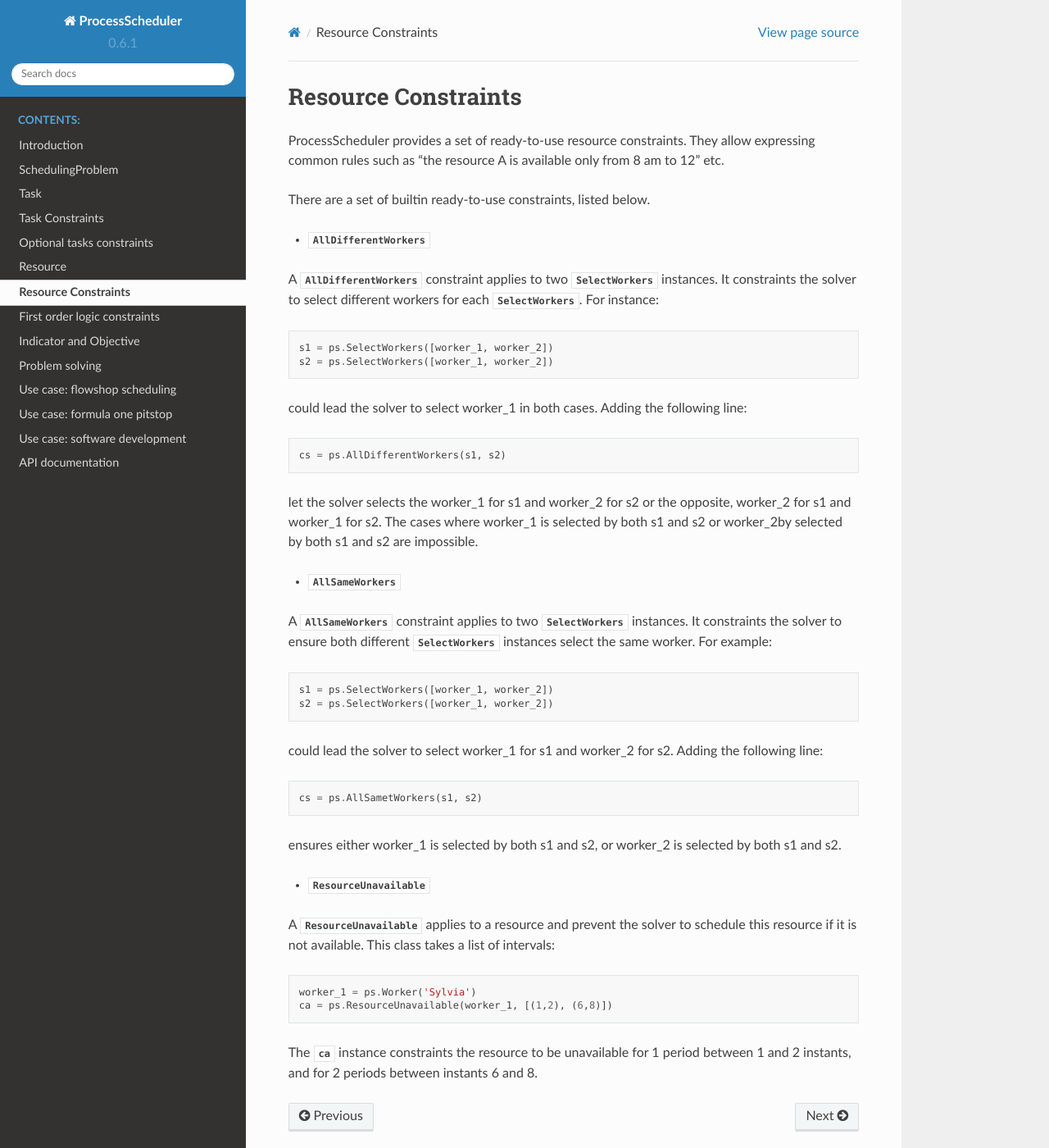
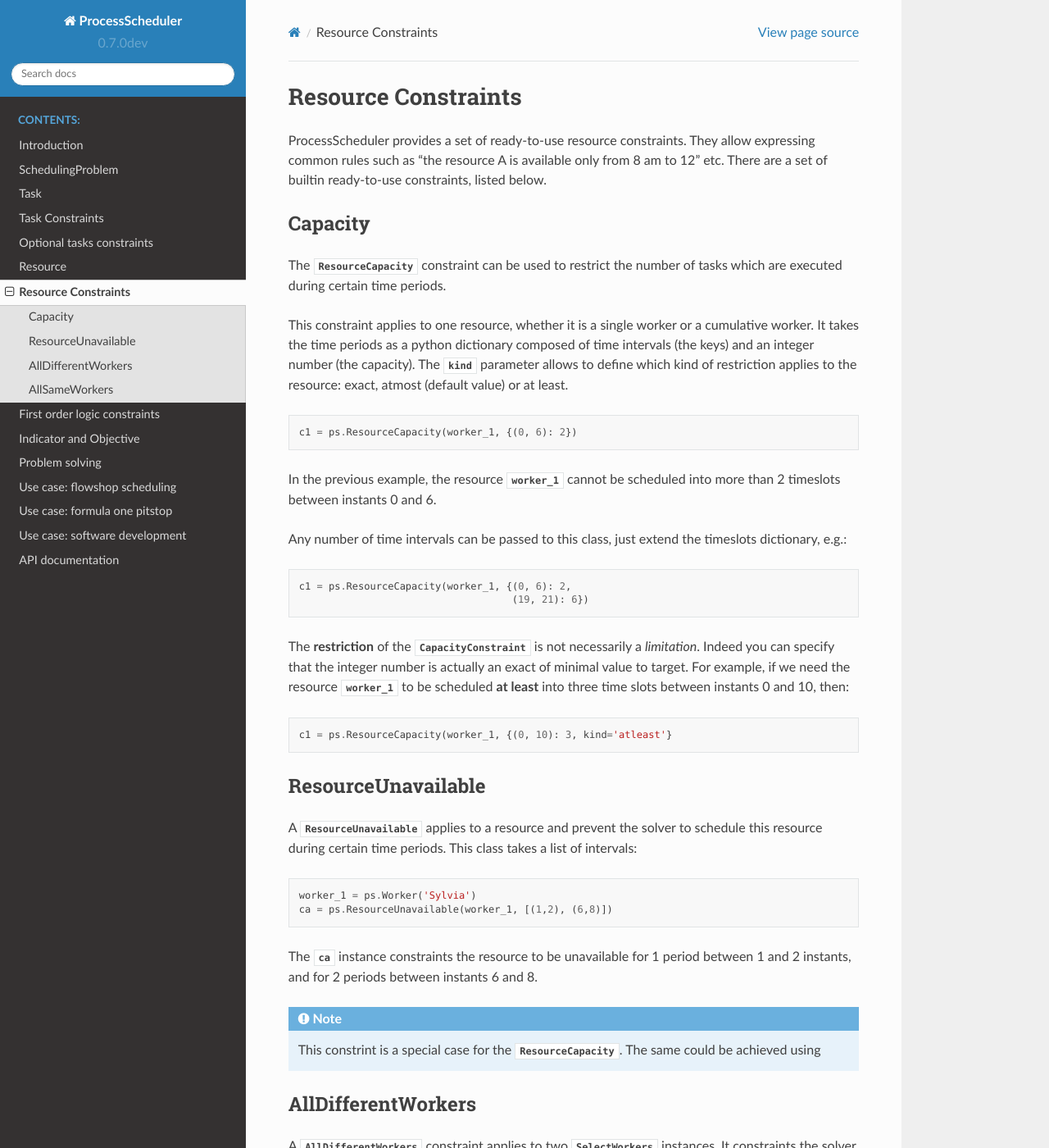
Before and after one commit to tpaviot/ProcessScheduler, a Sphinx documentation site: the page built from doc/resource_constraints.rst, in a window 1280 px wide and 1400 px high. Shown: the whole window at 82% size. Built offline with Sphinx 7.4.7 and the Read the Docs theme 2.0.0, drawn with Linux system fonts in a browser that asks for light colours.

Commit message:
Update documentation for CapacityConstraint

```diff
--- a/doc/conf.py
+++ b/doc/conf.py
@@ -16,7 +16,7 @@
 author = "Thomas Paviot"
 
 # The full version, including alpha/beta/rc tags
-version = '0.6.1'
+version = '0.7.0dev'
 release = version
 
 # -- RTD configuration ------------------------------------------------
@@ -63,3 +63,7 @@
     html_theme = "default"
 
 always_document_param_types = True
+
+pygments_style = 'default'
+
+highlight_language = 'autohotkey'
--- a/doc/resource_constraints.rst
+++ b/doc/resource_constraints.rst
@@ -1,11 +1,53 @@
 Resource Constraints
 ====================
 
-ProcessScheduler provides a set of ready-to-use resource constraints. They allow expressing common rules such as "the resource A is available only from 8 am to 12" etc.
+ProcessScheduler provides a set of ready-to-use resource constraints. They allow expressing common rules such as "the resource A is available only from 8 am to 12" etc. There are a set of builtin ready-to-use constraints, listed below.
 
-There are a set of builtin ready-to-use constraints, listed below.
+Capacity
+--------
+The :class:`ResourceCapacity` constraint can be used to restrict the number of tasks which are executed during  certain time periods.
 
-- :class:`AllDifferentWorkers`
+This constraint applies to one resource, whether it is a single worker or a cumulative worker. It takes the time periods as a python dictionary composed of time intervals (the keys) and an integer number (the capacity). The :attr:`kind` parameter allows to define which kind of restriction applies to the resource: exact, atmost (default value) or at least.
+
+.. highlight:: python
+
+.. code-block:: python
+
+    c1 = ps.ResourceCapacity(worker_1, {(0, 6): 2})
+
+In the previous example, the resource :attr:`worker_1` cannot be scheduled into more than 2 timeslots between instants 0 and 6.
+
+Any number of time intervals can be passed to this class, just extend the timeslots dictionary, e.g.:
+
+.. code-block:: python
+
+    c1 = ps.ResourceCapacity(worker_1, {(0, 6): 2,
+                                        (19, 21): 6})
+
+The **restriction** of the :class:`CapacityConstraint` is not necessarily a *limitation*. Indeed you can specify that the integer number is actually an exact of minimal value to target. For example, if we need the resource :attr:`worker_1` to be scheduled **at least** into three time slots between instants 0 and 10, then:
+
+.. code-block:: python
+
+    c1 = ps.ResourceCapacity(worker_1, {(0, 10): 3, kind='atleast'}
+
+ResourceUnavailable
+-------------------
+
+A :class:`ResourceUnavailable` applies to a resource and prevent the solver to schedule this resource during certain time periods. This class takes a list of intervals:
+
+.. code-block:: python
+
+    worker_1 = ps.Worker('Sylvia')
+    ca = ps.ResourceUnavailable(worker_1, [(1,2), (6,8)])
+
+The :const:`ca` instance constraints the resource to be unavailable for 1 period between 1 and 2 instants, and for 2 periods between instants 6 and 8.
+
+.. note::
+
+    This constrint is a special case for the :class:`ResourceCapacity`. The same could be achieved using
+
+AllDifferentWorkers
+-------------------
 
 A :class:`AllDifferentWorkers` constraint applies to two :class:`SelectWorkers` instances. It constraints the solver to select different workers for each :class:`SelectWorkers`. For instance:
 
@@ -22,7 +64,8 @@
 
 let the solver selects the worker_1 for s1 and worker_2 for s2 or the opposite, worker_2 for s1 and worker_1 for s2. The cases where worker_1 is selected by both s1 and s2 or worker_2by selected by both s1 and s2 are impossible.
 
-- :class:`AllSameWorkers`
+AllSameWorkers
+--------------
 
 A :class:`AllSameWorkers` constraint applies to two :class:`SelectWorkers` instances. It constraints the solver to ensure both different :class:`SelectWorkers` instances select the same worker. For example:
 
@@ -38,14 +81,3 @@
     cs = ps.AllSametWorkers(s1, s2)
 
 ensures either worker_1 is selected by both s1 and s2, or worker_2 is selected by both s1 and s2.
-
-- :class:`ResourceUnavailable`
-
-A :class:`ResourceUnavailable` applies to a resource and prevent the solver to schedule this resource if it is not available. This class takes a list of intervals:
-
-.. code-block:: python
-
-    worker_1 = ps.Worker('Sylvia')
-    ca = ps.ResourceUnavailable(worker_1, [(1,2), (6,8)])
-
-The :const:`ca` instance constraints the resource to be unavailable for 1 period between 1 and 2 instants, and for 2 periods between instants 6 and 8.
```
